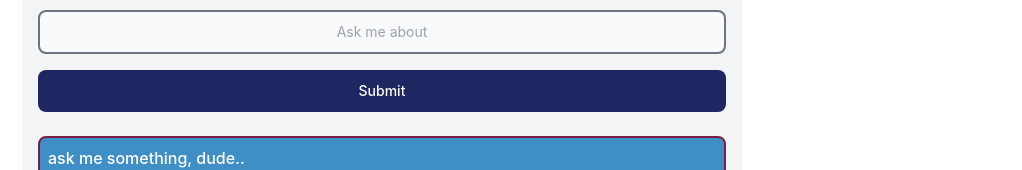
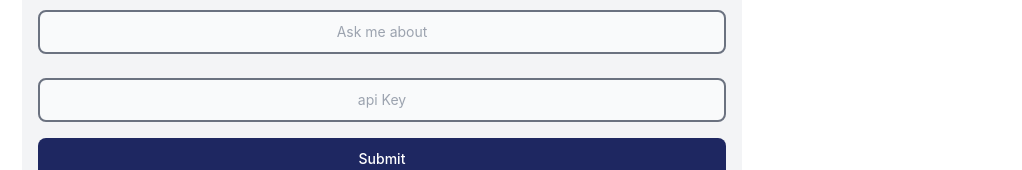
Before and after one commit to doniarifin/ask-openAI-vue, a Vue app: page / in a window 1280 px wide. Shown: the part 194-364 px from the top of the page, without its empty margins (258-1280 px from the left). Built offline with nearby package versions, Linux system fonts and the light colour scheme; what mdi-vue would draw is missing.

Commit message:
fixing apiKey

```diff
--- a/src/views/AskAi.vue
+++ b/src/views/AskAi.vue
@@ -10,6 +10,12 @@
       <input type="text" v-model="input" id="word"
         class="text-center bg-gray-50 border-2 border-gray-500 text-black-900 dark:placeholder-gray-500 dark:text-black text-sm rounded-lg block w-full p-2.5 focus:outline-none"
         placeholder="Ask me about" @keyup.enter="getAdvice(input)">
+    </div>
+    <div class="mb-4 w-full flex flex-col">
+      <label for="success" class="block mb-2 text-sm font-medium text-black-700"></label>
+      <input type="text" v-model="apiKey" id="word"
+        class="text-center bg-gray-50 border-2 border-gray-500 text-black-900 dark:placeholder-gray-500 dark:text-black text-sm rounded-lg block w-full p-2.5 focus:outline-none"
+        placeholder="api Key">
     </div>
     <div class="mb-6 w-full flex flex-col">
       <button @click="getAdvice(input)"
@@ -28,12 +34,13 @@ import axios from "axios";
 
 const result = ref("ask me something, dude..");
 const input = ref("");
+const apiKey = ref("");
 const loading = ref(false);
 
 function getAdvice(item) {
   let apiKey = import.meta.env.VITE_OPEN_API_KEY;
   if (apiKey == "" || apiKey == undefined) {
-    apiKey = "c13e90c5a9614632a4e32f01c03308ed"
+    apiKey = apiKey.value;
   };
   let headers = {
     headers: { Authorization: `Bearer ` + apiKey },
```
